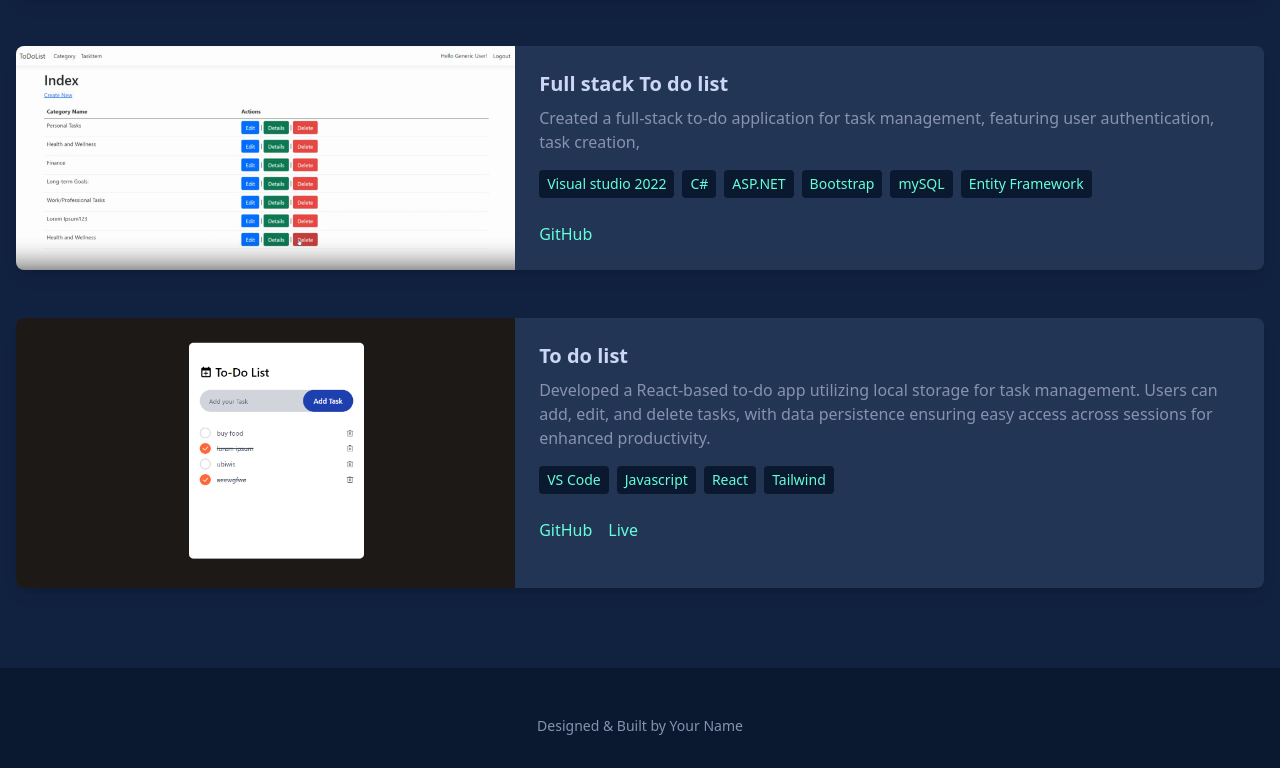
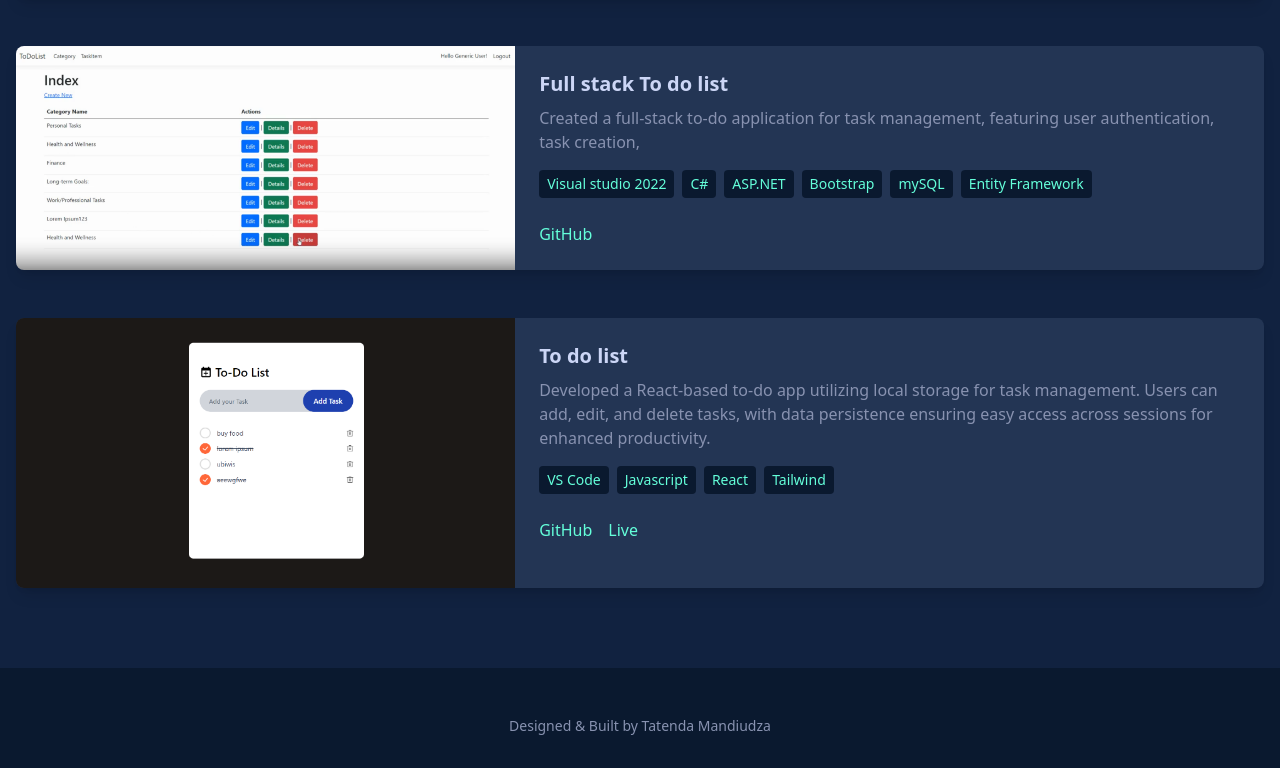
Before and after one commit to T1t3nda/Portfolio, a React (Vite) app: page / in a window 1280 px wide. Shown: the part 3640-4408 px from the top of the page. Built offline with nearby package versions, Linux system fonts and the light colour scheme.

Commit message:
Update Footer
Code to update footer

```diff
--- a/src/components/Footer.jsx
+++ b/src/components/Footer.jsx
@@ -47,7 +47,7 @@ const Footer = () => {
             <i className='fab fa-twitter'></i>
           </a>
         </div>
-        <p className='text-slate text-sm'>Designed & Built by Your Name</p>
+        <p className='text-slate text-sm'>Designed & Built by Tatenda Mandiudza</p>
       </div>
     </footer>
   )
```
